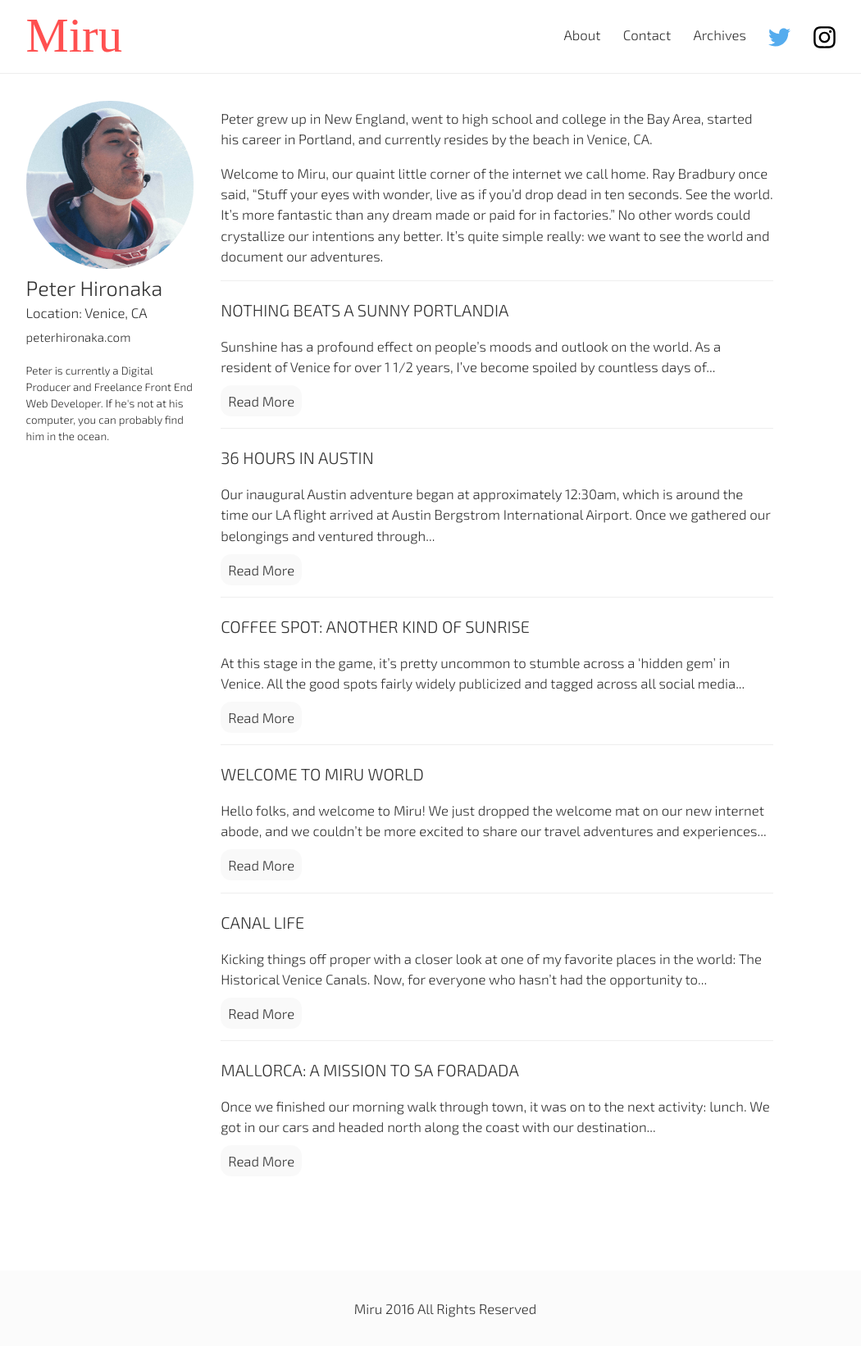
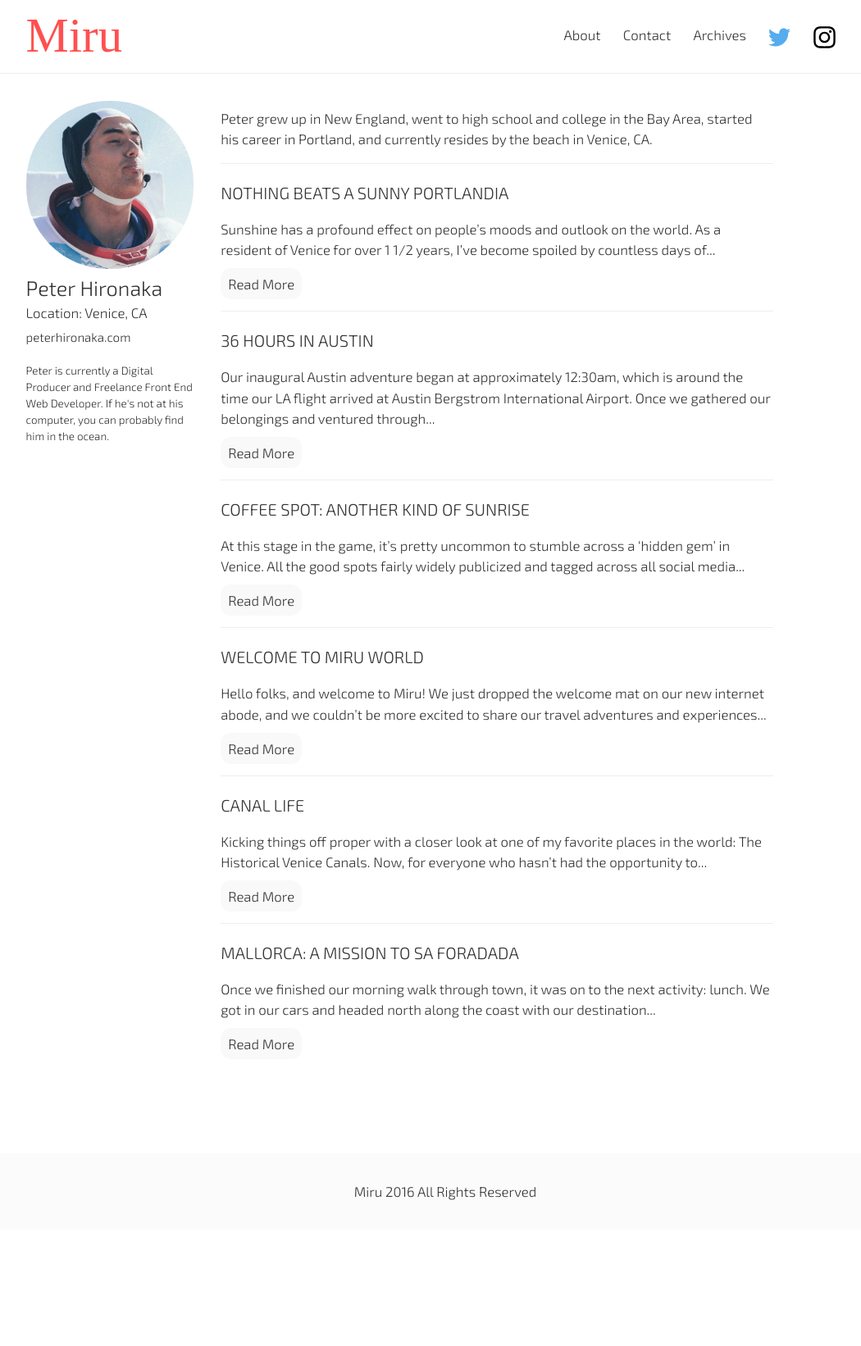
Before and after one commit to PHironaka/Miru-Blog, a Jekyll site: the page built from _author/peter-hironaka.markdown, in a window 1280 px wide. Shown: the whole page at 82% size, without its empty margins (97-1147 px from the left). Built offline with Jekyll 4.4.1, drawn with Linux system fonts in a browser that asks for light colours; some web fonts are replaced; a script that is not in the unit is left out; comment, search, counter and statistics services are not loaded; after the commit the page ends 1500 px from its top, so only the background shows below that.

Commit message:
Updated Peter Hironaka

```diff
--- a/_author/peter-hironaka.markdown
+++ b/_author/peter-hironaka.markdown
@@ -11,5 +11,3 @@
 ---
 
 Peter grew up in New England, went to high school and college in the Bay Area, started his career in Portland, and currently resides by the beach in Venice, CA.
-
-Welcome to Miru, our quaint little corner of the internet we call home. Ray Bradbury once said, “Stuff your eyes with wonder, live as if you’d drop dead in ten seconds. See the world. It’s more fantastic than any dream made or paid for in factories.” No other words could crystallize our intentions any better. It’s quite simple really: we want to see the world and document our adventures.
```
